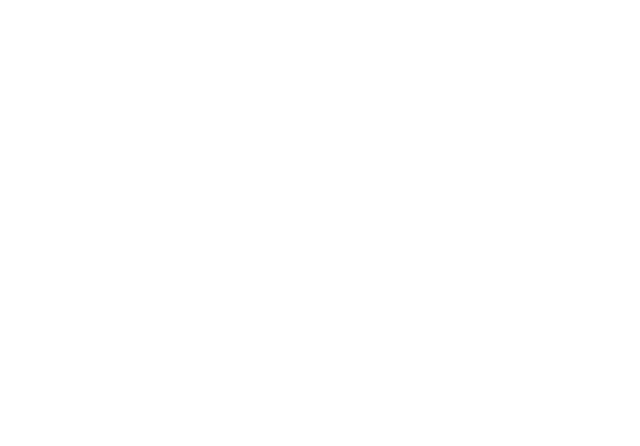
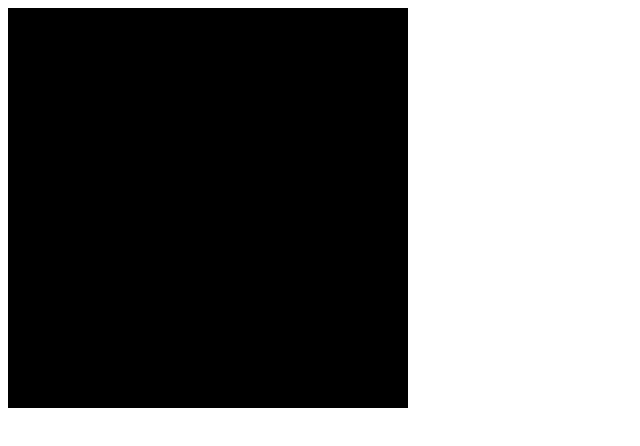
Before and after one commit to DavidGalGom/Game-of-life, a website: page build/index.html in a window 1280 px wide. Shown: the whole page, without its empty margins (0-640 px from the left). Drawn offline with nearby package versions, Linux system fonts and the light colour scheme; files that its build step writes are made by us from their sources.

Commit message:
Fixed the script for sass compile

```diff
--- a/package.json
+++ b/package.json
@@ -5,7 +5,7 @@
   "main": "gameOfLife.js",
   "scripts": {
     "test": "jest --watchAll --collect-coverage",
-    "compile-css": "sass --watch style.scss style.css"
+    "compile-css": "npx sass src/style.scss build/style.css"
   },
   "repository": {
     "type": "git",
--- a/src/style.scss
+++ b/src/style.scss
@@ -0,0 +1,5 @@
+.main-container {
+  background-color: black;
+  height: 400px;
+  width: 400px;
+}
```
Also changed, not shown: build/index.html.
